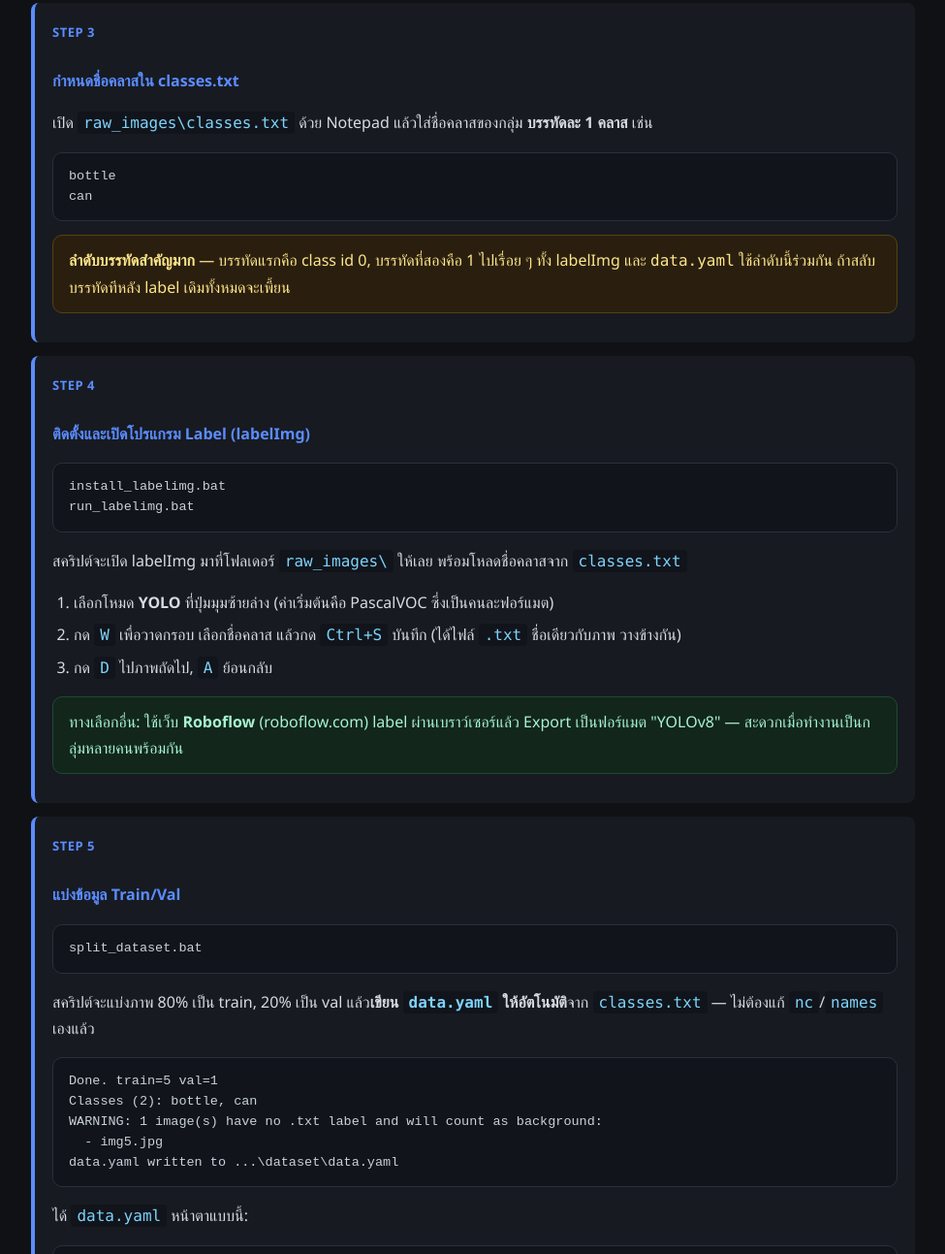
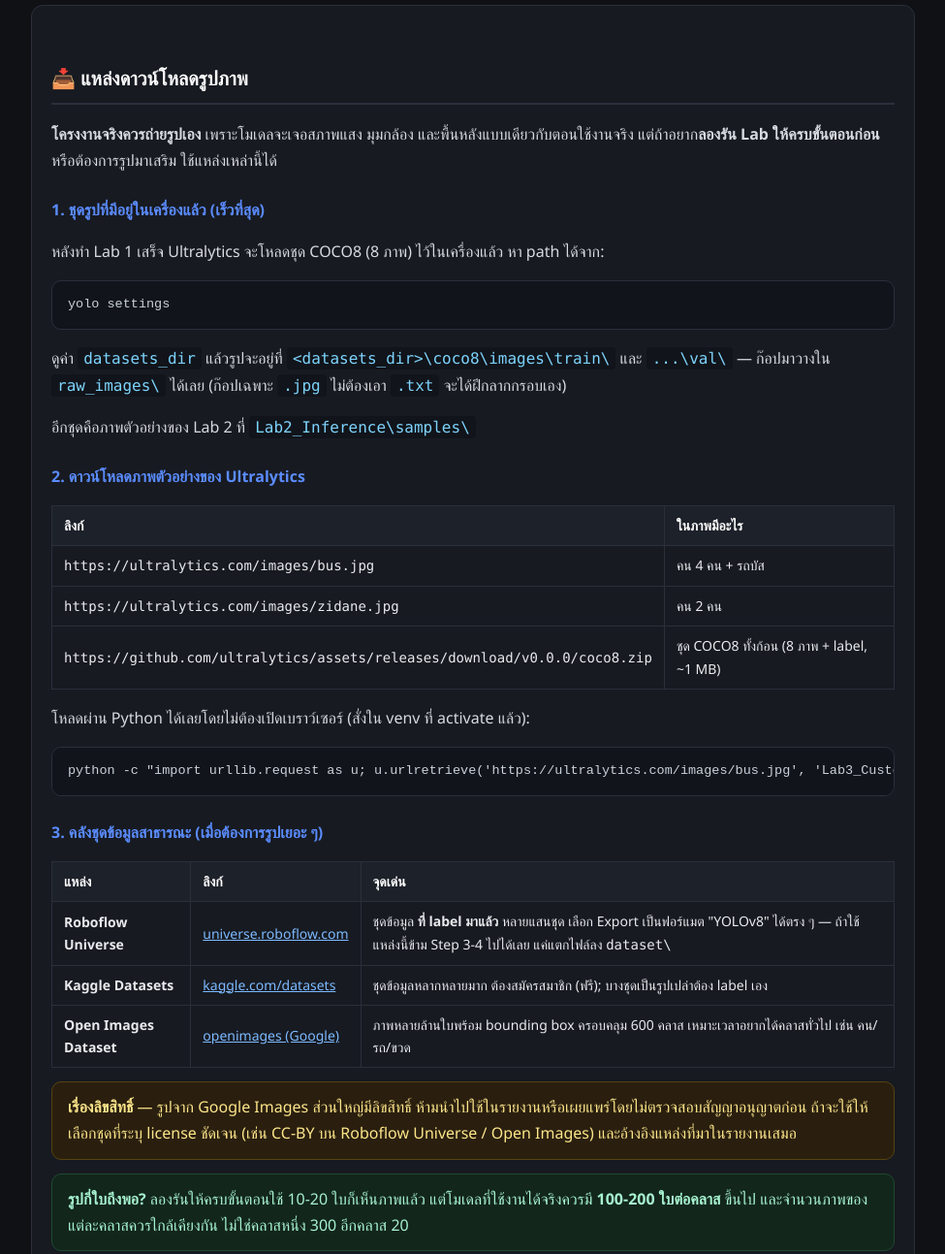
Before and after one commit to NKSR22/Yolo_tain, a plain HTML site: page Lab3_CustomDataset/manual.html in a window 1280 px wide. Shown: the part 1594-2887 px from the top of the page at 97% size, without its empty margins (152-1127 px from the left). Drawn offline with Linux system fonts and the light colour scheme.

Commit message:
Lab3: document where to get practice images, harden classes.txt reading
- manual.html: new "แหล่งดาวน์โหลดรูปภาพ" section after the data-collection
  step - the COCO8 copy already on disk after Lab 1 (found via `yolo settings`
  -> datasets_dir), the Ultralytics sample-image URLs with a copy-paste python
  one-liner, and the public dataset catalogues (Roboflow Universe, Kaggle,
  Open Images), plus notes on licensing and how many images are actually needed
- split_dataset.py: read classes.txt as utf-8-sig; saved with a BOM (some
  Notepad versions) the first class silently became "\ufeffperson"

All links checked (HTTP 200; universe.roboflow.com 403s for scripted requests
but works in a browser). `yolo settings` and the python one-liner both verified.

Co-Authored-By: Claude Opus 5 <noreply@anthropic.com>

```diff
--- a/Lab3_CustomDataset/manual.html
+++ b/Lab3_CustomDataset/manual.html
@@ -102,6 +102,55 @@ make_dataset_structure.bat</pre>
 </ul>
 </div>
 
+<div class="card">
+<h2>📥 แหล่งดาวน์โหลดรูปภาพ</h2>
+<p><b>โครงงานจริงควรถ่ายรูปเอง</b> เพราะโมเดลจะเจอสภาพแสง มุมกล้อง และพื้นหลังแบบเดียวกับตอนใช้งานจริง แต่ถ้าอยาก<b>ลองรัน Lab ให้ครบขั้นตอนก่อน</b> หรือต้องการรูปมาเสริม ใช้แหล่งเหล่านี้ได้</p>
+
+<h3>1. ชุดรูปที่มีอยู่ในเครื่องแล้ว (เร็วที่สุด)</h3>
+<p>หลังทำ Lab 1 เสร็จ Ultralytics จะโหลดชุด COCO8 (8 ภาพ) ไว้ในเครื่องแล้ว หา path ได้จาก:</p>
+<pre>yolo settings</pre>
+<p>ดูค่า <code>datasets_dir</code> แล้วรูปจะอยู่ที่ <code>&lt;datasets_dir&gt;\coco8\images\train\</code> และ <code>...\val\</code> — ก๊อปมาวางใน <code>raw_images\</code> ได้เลย (ก๊อปเฉพาะ <code>.jpg</code> ไม่ต้องเอา <code>.txt</code> จะได้ฝึกลากกรอบเอง)</p>
+<p>อีกชุดคือภาพตัวอย่างของ Lab 2 ที่ <code>Lab2_Inference\samples\</code></p>
+
+<h3>2. ดาวน์โหลดภาพตัวอย่างของ Ultralytics</h3>
+<table>
+<thead><tr><th>ลิงก์</th><th>ในภาพมีอะไร</th></tr></thead>
+<tbody>
+<tr><td><code>https://ultralytics.com/images/bus.jpg</code></td><td>คน 4 คน + รถบัส</td></tr>
+<tr><td><code>https://ultralytics.com/images/zidane.jpg</code></td><td>คน 2 คน</td></tr>
+<tr><td><code>https://github.com/ultralytics/assets/releases/download/v0.0.0/coco8.zip</code></td><td>ชุด COCO8 ทั้งก้อน (8 ภาพ + label, ~1 MB)</td></tr>
+</tbody>
+</table>
+<p>โหลดผ่าน Python ได้เลยโดยไม่ต้องเปิดเบราว์เซอร์ (สั่งใน venv ที่ activate แล้ว):</p>
+<pre>python -c "import urllib.request as u; u.urlretrieve('https://ultralytics.com/images/bus.jpg', 'Lab3_CustomDataset/raw_images/bus.jpg')"</pre>
+
+<h3>3. คลังชุดข้อมูลสาธารณะ (เมื่อต้องการรูปเยอะ ๆ)</h3>
+<table>
+<thead><tr><th>แหล่ง</th><th>ลิงก์</th><th>จุดเด่น</th></tr></thead>
+<tbody>
+<tr>
+  <td><b>Roboflow Universe</b></td>
+  <td><a href="https://universe.roboflow.com/">universe.roboflow.com</a></td>
+  <td>ชุดข้อมูล <b>ที่ label มาแล้ว</b> หลายแสนชุด เลือก Export เป็นฟอร์แมต "YOLOv8" ได้ตรง ๆ — ถ้าใช้แหล่งนี้ข้าม Step 3-4 ไปได้เลย แค่แตกไฟล์ลง <code>dataset\</code></td>
+</tr>
+<tr>
+  <td><b>Kaggle Datasets</b></td>
+  <td><a href="https://www.kaggle.com/datasets">kaggle.com/datasets</a></td>
+  <td>ชุดข้อมูลหลากหลายมาก ต้องสมัครสมาชิก (ฟรี); บางชุดเป็นรูปเปล่าต้อง label เอง</td>
+</tr>
+<tr>
+  <td><b>Open Images Dataset</b></td>
+  <td><a href="https://storage.googleapis.com/openimages/web/index.html">openimages (Google)</a></td>
+  <td>ภาพหลายล้านใบพร้อม bounding box ครอบคลุม 600 คลาส เหมาะเวลาอยากได้คลาสทั่วไป เช่น คน/รถ/ขวด</td>
+</tr>
+</tbody>
+</table>
+
+<div class="warn"><b>เรื่องลิขสิทธิ์</b> — รูปจาก Google Images ส่วนใหญ่มีลิขสิทธิ์ ห้ามนำไปใช้ในรายงานหรือเผยแพร่โดยไม่ตรวจสอบสัญญาอนุญาตก่อน ถ้าจะใช้ให้เลือกชุดที่ระบุ license ชัดเจน (เช่น CC-BY บน Roboflow Universe / Open Images) และอ้างอิงแหล่งที่มาในรายงานเสมอ</div>
+
+<div class="tip"><b>รูปกี่ใบถึงพอ?</b> ลองรันให้ครบขั้นตอนใช้ 10-20 ใบก็เห็นภาพแล้ว แต่โมเดลที่ใช้งานได้จริงควรมี <b>100-200 ใบต่อคลาส</b> ขึ้นไป และจำนวนภาพของแต่ละคลาสควรใกล้เคียงกัน ไม่ใช่คลาสหนึ่ง 300 อีกคลาส 20</div>
+</div>
+
 <div class="step"><span class="n">Step 3</span>
 <h3>กำหนดชื่อคลาสใน classes.txt</h3>
 <p>เปิด <code>raw_images\classes.txt</code> ด้วย Notepad แล้วใส่ชื่อคลาสของกลุ่ม <b>บรรทัดละ 1 คลาส</b> เช่น</p>
```
Also changed, not shown: 1 other file.
